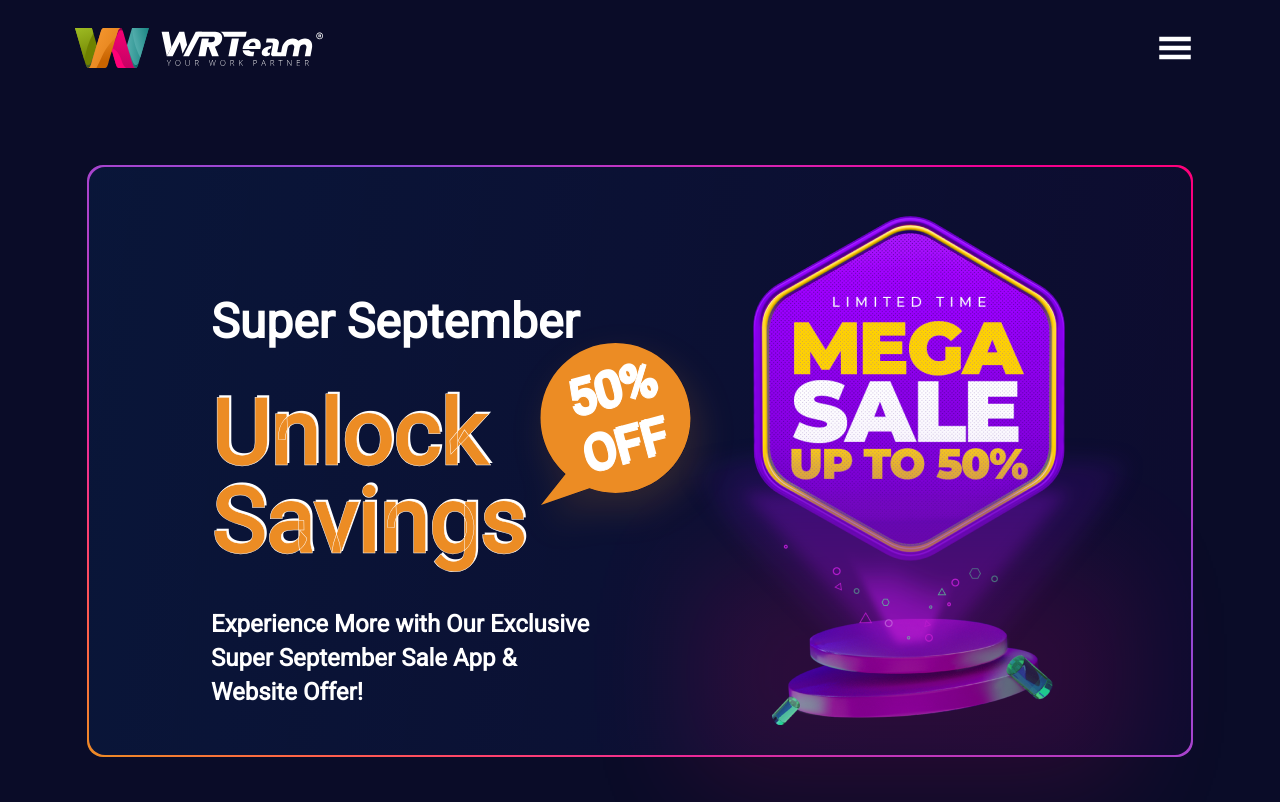
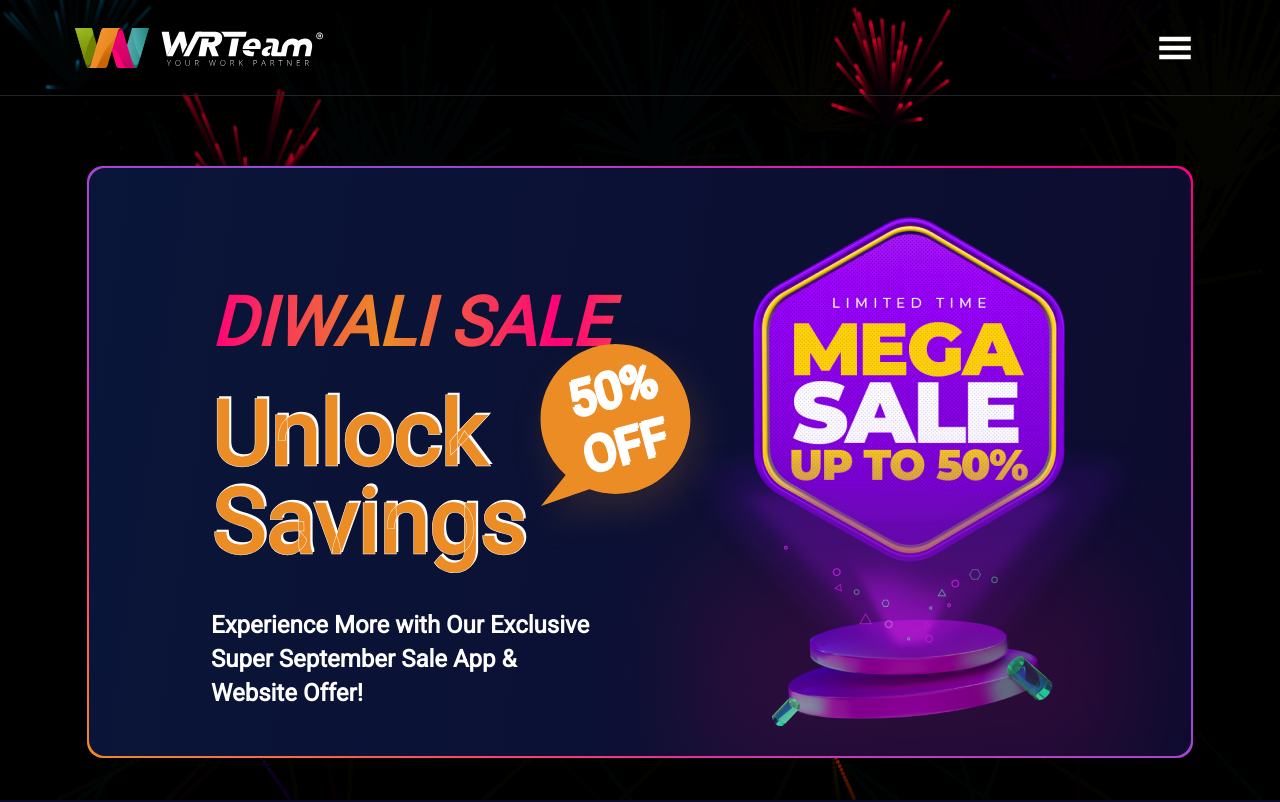
Before and after one commit to WRTeamShahid03/WrTeamLandingPage, a Next.js app: page / in a window 1280 px wide. Shown: the top 802 px of the page. Built offline with nearby package versions, Linux system fonts and the light colour scheme.

Commit message:
fireworks  added

```diff
--- a/public/Css/responsive.css
+++ b/public/Css/responsive.css
@@ -51,12 +51,19 @@
     }
 
     #newsletter {
-        top: -210px;
+        top: -160px;
     }
 
     #newsletter .row {
         padding: 20px 123px;
     }
+
+    footer .cpyRight {
+        margin-top: -170px;
+        padding: 50px;
+    }
+
+
 }
 
 @media screen and (min-width: 1200px) and (max-width: 1399px) {
--- a/public/Css/style.css
+++ b/public/Css/style.css
@@ -37,6 +37,10 @@ a {
     }
 }
 
+header {
+    border-bottom: 1px solid;
+}
+
 #header {
     height: 95px;
     align-items: center;
@@ -63,10 +67,11 @@ a {
 
 .nav-link {
     color: #fff !important;
-    font-size: 16px;
+    font-size: 18px !important;
     font-style: normal;
     font-weight: 400;
     transition: all 0.3s ease-in-out;
+    padding: 0px !important;
 }
 
 
@@ -133,11 +138,17 @@ a {
 }
 
 .megaSale .saleLeftDiv .saleHeadline {
-    color: #FFF;
-    font-family: Roboto;
-    font-size: 48px;
+    /* color: #f6008a; */
+    font-family: 'Roboto';
+    font-size: 68px;
     font-weight: 900;
     line-height: 58px;
+    text-transform: uppercase;
+    font-style: oblique;
+    background: linear-gradient(98deg, rgba(0, 136, 255, 0.08) 0.38%, rgba(103, 0, 255, 0.03) 99.61%);
+    background: linear-gradient(to right, #FF0177, #EC8C24, #FF0177,#EC8C24);
+    -webkit-background-clip: text;
+    -webkit-text-fill-color: transparent;
 }
 
 .megaSale .saleLeftDiv .midLine {
@@ -241,7 +252,7 @@ a {
     text-align: center;
     font-family: "Roboto", "sans-serif";
     font-size: 18px;
-    font-weight: 500;
+    font-weight: 600;
 }
 
 .commonTexts {
@@ -435,6 +446,7 @@ a {
         padding-top: 6px;
     }
 }
+
 @media screen and (max-width: 399px) {
     #bundles .card .cardImg img {
         padding: 0 18px;
@@ -579,7 +591,8 @@ a {
     #bundles .lowerDiv {
         margin: 0 -12px;
         margin-top: -20px;
-        margin-bottom: -12px;    }
+        margin-bottom: -12px;
+    }
 }
 
 /* bundles ends  */
@@ -674,7 +687,7 @@ a {
 #whyChoose .whyChooseContent .card .cardText {
     font-family: Roboto;
     font-size: 16px;
-    font-weight: 400;
+    font-weight: 600;
 }
 
 /* whyChoose ends  */
@@ -793,7 +806,7 @@ a {
 }
 
 .swiper-button-prev {
-    background-color: #0A0C28;
+    /* background-color: #0A0C28; */
     display: inline-block;
     padding: 4px;
     border-radius: 4px;
@@ -801,7 +814,7 @@ a {
 }
 
 .swiper-button-next {
-    background-color: #0A0C28;
+    /* background-color: #0A0C28; */
     display: inline-block;
     padding: 4px;
     border-radius: 4px;
@@ -898,6 +911,7 @@ a {
     padding: 12px;
     cursor: pointer;
     text-align: center;
+    font-weight: 600;
 
 }
 
@@ -1025,3 +1039,23 @@ footer .cpyRight {
     font-size: 50px;
     font-weight: 900;
 }
+
+
+.megaSale,
+#solution,
+#bundles,
+#chooseUs,
+#whyChoose,
+#testimonials {
+    overflow: hidden;
+}
+
+
+
+/* firecracker */
+canvas {
+    position: fixed;
+    top: 0;
+    left: 0;
+    z-index: -1;
+}
--- /dev/null
+++ b/src/Components/Fireworks.jsx
@@ -0,0 +1,97 @@
+import React, { useEffect } from 'react'
+
+const Fireworks = () => {
+    useEffect(() => {
+        const canvas = document.getElementById('fireworks');
+        const ctx = canvas.getContext('2d');
+    canvas.width = window.innerWidth;
+    canvas.height = window.innerHeight;
+    const fireworks = [];
+    class Firework {
+      constructor() {
+        this.x = Math.random() * canvas.width;
+        this.y = canvas.height;
+        this.targetX = Math.random() * canvas.width;
+        this.targetY = Math.random() * canvas.height / 2;
+        this.speed = 2;
+        this.gravity = 0.2;
+        this.color = `hsl(${Math.random() * 360}, 100%, 50%)`;
+        this.radius = 2;
+      }
+      update() {
+        const dx = this.targetX - this.x;
+        const dy = this.targetY - this.y;
+        const distance = Math.sqrt(dx * dx + dy * dy);
+        const accelerationX = (dx / distance) * this.speed;
+        const accelerationY = (dy / distance) * this.speed;
+        this.x += accelerationX;
+        this.y += accelerationY;
+        this.speed += this.gravity;
+        if (distance < 10) {
+          fireworks.splice(fireworks.indexOf(this), 1);
+          createParticles(this.x, this.y, this.color);
+        }
+      }
+      draw() {
+        ctx.beginPath();
+        ctx.arc(this.x, this.y, this.radius, 0, Math.PI * 2);
+        ctx.fillStyle = this.color;
+        ctx.fill();
+      }
+    }
+    class Particle {
+      constructor(x, y, color) {
+        this.x = x;
+        this.y = y;
+        this.color = color;
+        this.radius = 2;
+        this.velocityX = (Math.random() - 0.5) * 2;
+        this.velocityY = Math.random() * -2;
+        this.alpha = 1;
+      }
+      update() {
+        this.x += this.velocityX;
+        this.y += this.velocityY;
+        this.alpha -= 0.01;
+      }
+      draw() {
+        ctx.globalAlpha = this.alpha;
+        ctx.beginPath();
+        ctx.arc(this.x, this.y, this.radius, 0, Math.PI * 2);
+        ctx.fillStyle = this.color;
+        ctx.fill();
+      }
+    }
+    function createParticles(x, y, color) {
+      for (let i = 0; i < 30; i++) {
+        const particle = new Particle(x, y, color);
+        fireworks.push(particle);
+      }
+    }
+    function animate() {
+      ctx.fillStyle = 'rgba(0, 0, 0, 0.1)';
+      ctx.fillRect(0, 0, canvas.width, canvas.height);
+      if (Math.random() < 0.05) {
+        fireworks.push(new Firework());
+      }
+      fireworks.forEach((firework, index) => {
+        firework.update();
+        firework.draw();
+      });
+      fireworks.forEach((firework, index) => {
+        if (firework.alpha <= 0) {
+          fireworks.splice(index, 1);
+        }
+      });
+      requestAnimationFrame(animate);
+    }
+    animate();
+}, []);
+  return (
+    <div>
+      <canvas id="fireworks"></canvas>
+    </div>
+  )
+}
+
+export default Fireworks
--- a/src/Components/Header/Header.jsx
+++ b/src/Components/Header/Header.jsx
@@ -29,7 +29,8 @@ const Header = () => {
   };
   return (
     <>
-      <Navbar expand="lg" id="header"  className={`container nav ${scroll > headerTop ? "sticky " : ""}`}>
+      <header>
+        <Navbar expand="lg" id="header" className={`container nav ${scroll > headerTop ? "sticky " : ""}`}>
 
           <div className='col-lg-9'>
             <div className="navLogo">
@@ -77,6 +78,8 @@ const Header = () => {
 
           </Offcanvas.Body>
         </Offcanvas>
+      </header>
+
     </>
   )
 }
--- a/src/Components/Home/Home.jsx
+++ b/src/Components/Home/Home.jsx
@@ -15,7 +15,7 @@ const Home = () => {
 
         <MegaSale />
 
-        <CountDown/>
+        {/* <CountDown/> */}
 
         <Solution />
 
--- a/src/Components/MegaSale.jsx
+++ b/src/Components/MegaSale.jsx
@@ -2,6 +2,8 @@ import React from 'react'
 import offerShape from '../Assets/Images/Offer Shape.svg'
 import saleImg from '../Assets/Images/Image.png'
 import saleImgBack from '../Assets/Images/Back.png'
+import Fireworks from './Fireworks'
+
 
 const MegaSale = () => {
     return (
@@ -11,7 +13,7 @@ const MegaSale = () => {
                 <div className="megaSale row">
                     <div className="col-sm-12 col-md-12 col-lg-9">
                         <div className="saleLeftDiv">
-                            <span className="saleHeadline">Super September</span>
+                            <span className="saleHeadline">Diwali Sale</span>
                             <span className='offerWrapper'>
                                 <span className='offerShape'><img src={offerShape.src} alt="" /></span>
                                 <span className='offerShapeText'>50% <br /> OFF</span>
@@ -30,6 +32,7 @@ const MegaSale = () => {
                         </div>
                     </div>
                 </div>
+                <Fireworks/>
             </div>
         </>
     )
```
Also changed, not shown: package.json (+6 -1 lines), 1 other file (tests, documents, lock files or other folders). Lines whose indentation alone changed are shown as unchanged.
